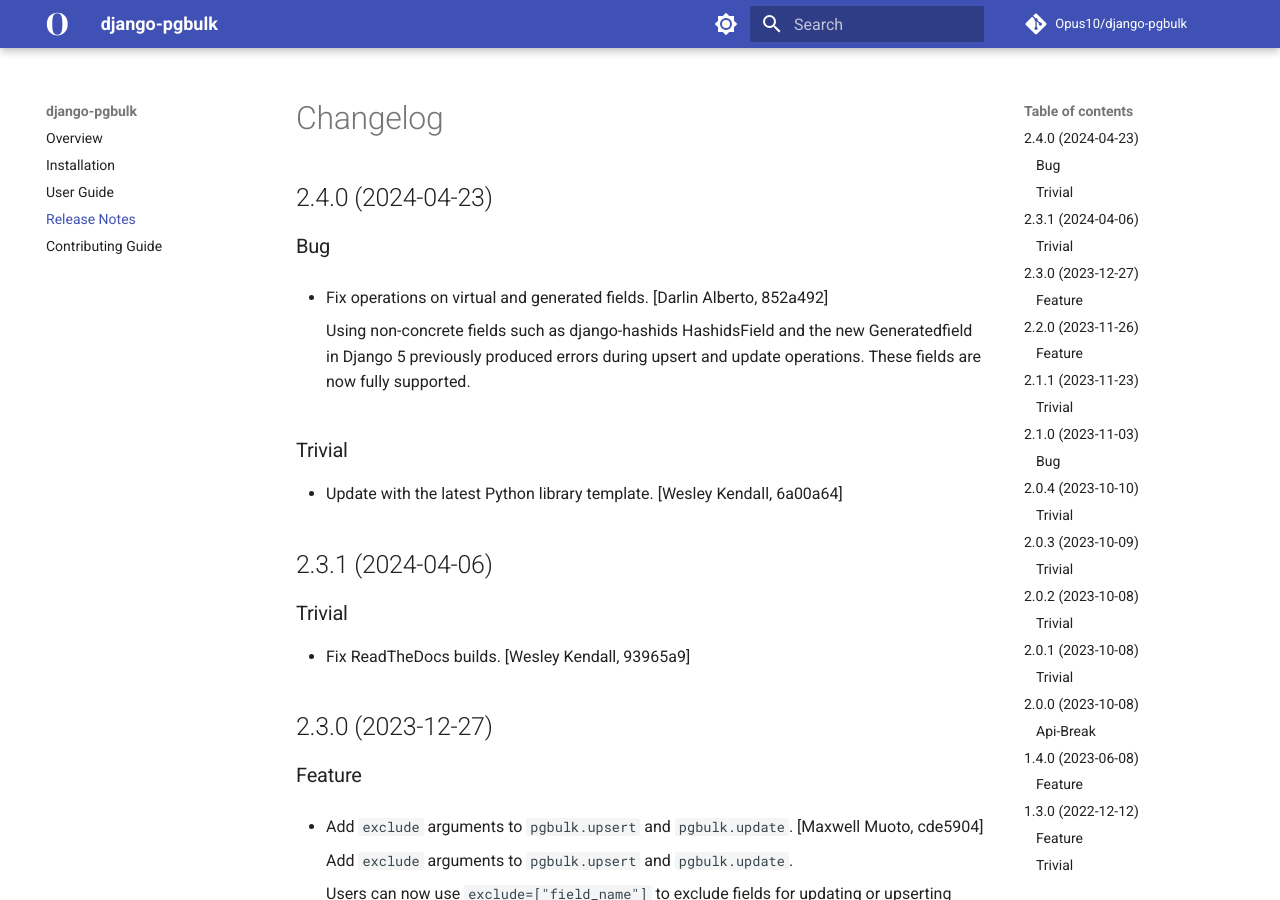
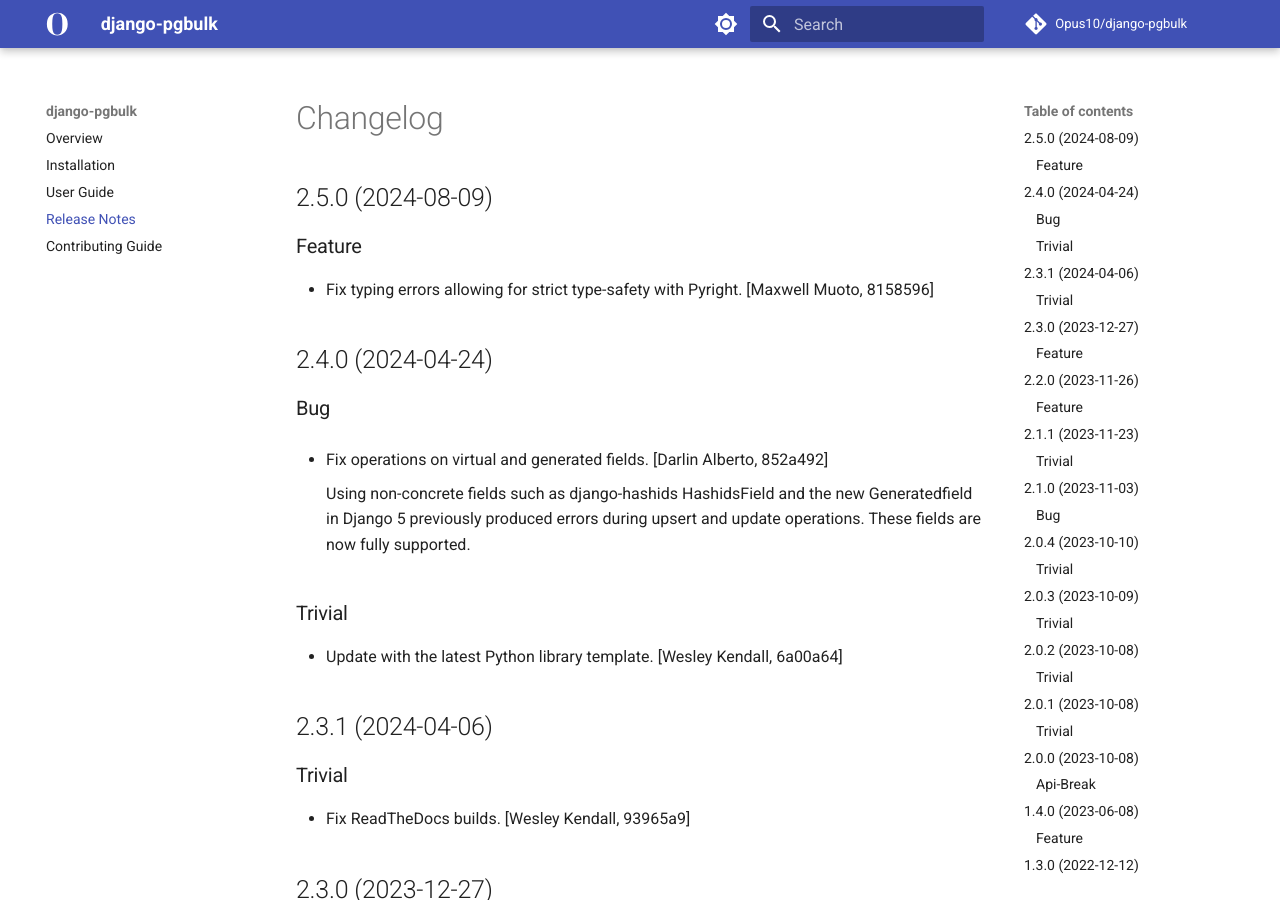
Before and after one commit to Opus10/django-pgbulk, an MkDocs documentation site: the page built from docs/release_notes.md, in a window 1280 px wide and 900 px high. Built offline with MkDocs 1.6.1 and Material for MkDocs 9.7.7, drawn with Linux system fonts in a browser that asks for light colours; comment, search, counter and statistics services are not loaded.

Commit message:
Release version 2.5.0 [skip ci]
Type: trivial

```diff
--- a/docs/release_notes.md
+++ b/docs/release_notes.md
@@ -1,6 +1,12 @@
 # Changelog
 
-## 2.4.0 (2024-04-23)
+## 2.5.0 (2024-08-09)
+
+### Feature
+
+  - Fix typing errors allowing for strict type-safety with Pyright. [Maxwell Muoto, 8158596]
+
+## 2.4.0 (2024-04-24)
 
 ### Bug
 
--- a/pyproject.toml
+++ b/pyproject.toml
@@ -27,7 +27,7 @@
 exclude = [
   "*/tests/"
 ]
-version = "2.4.0"
+version = "2.5.0"
 description = "Native postgres bulk update and upsert operations."
 authors = ["Wes Kendall"]
 classifiers = [
```
Also changed, not shown: CHANGELOG.md (+7 -1 lines), docs/requirements.txt (+48 -50 lines).
